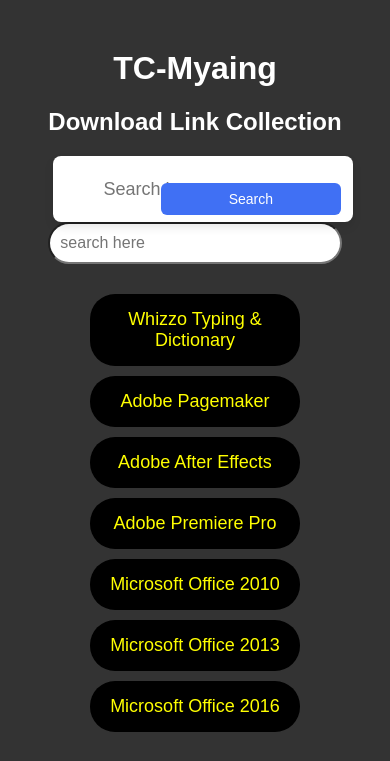
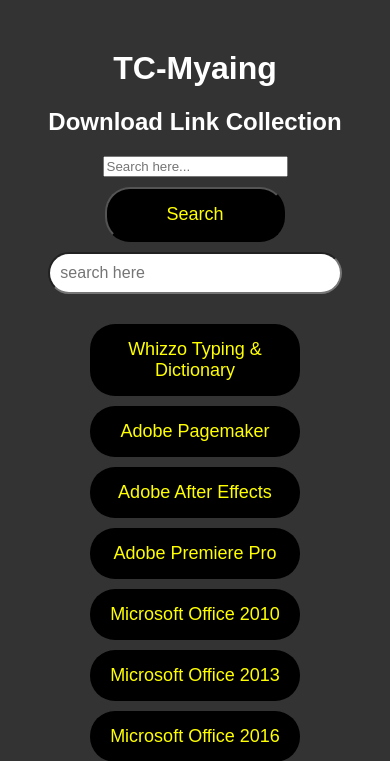
Before and after one commit to tinnaingoo/tcm-link, a PHP site: page / in a window 390 px wide; the page is wider, and only the part inside the window is pictured. Shown: the top 761 px of that part. Run offline with PHP 8.4, Linux system fonts and the light colour scheme.

Commit message:
Update styles.css

```diff
--- a/css/styles.css
+++ b/css/styles.css
@@ -42,67 +42,8 @@
             border-radius: 25px;
         }
 
-.input-box {
-  position: relative;
-  height: 76px;
-  max-width: 900px;
-  width: 100%;
-  background: #fff;
-  margin: 0 20px;
-  border-radius: 8px;
-  box-shadow: 0 5px 10px rgba(0, 0, 0, 0.1);
-}
-.input-box i,
-.input-box .button {
-  position: absolute;
-  top: 50%;
-  transform: translateY(-50%);
-}
-.input-box i {
-  left: 20px;
-  font-size: 30px;
-  color: #707070;
-}
-.input-box input {
-  height: 100%;
-  width: 100%;
-  outline: none;
-  font-size: 18px;
-  font-weight: 400;
-  border: none;
-  padding: 0 155px 0 65px;
-  background-color: transparent;
-}
-.input-box .button {
-  right: 20px;
-  font-size: 16px;
-  font-weight: 400;
-  color: #fff;
-  border: none;
-  padding: 12px 30px;
-  border-radius: 6px;
-  background-color: #4070f4;
-  cursor: pointer;
-}
-.input-box .button:active {
-  transform: translateY(-50%) scale(0.98);
-}
 /* Responsive */
 @media screen and (max-width: 500px) {
-  .input-box {
-    height: 66px;
-    margin: 0 8px;
-  }
-  .input-box i {
-    left: 12px;
-    font-size: 25px;
-  }
-  .input-box input {
-    padding: 0 112px 0 50px;
-  }
-  .input-box .button {
-    right: 12px;
-    font-size: 14px;
-    padding: 8px 18px;
-  }
+
+
 }
```
